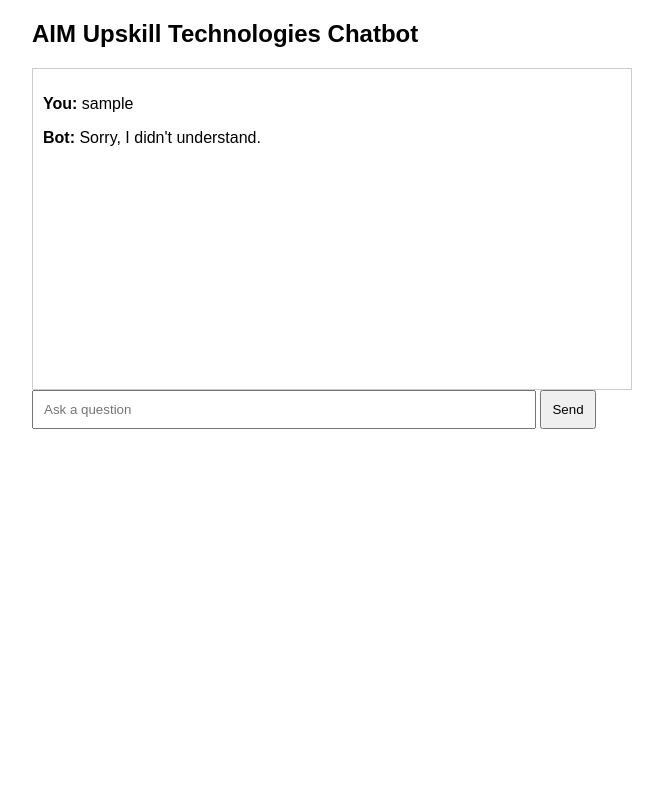
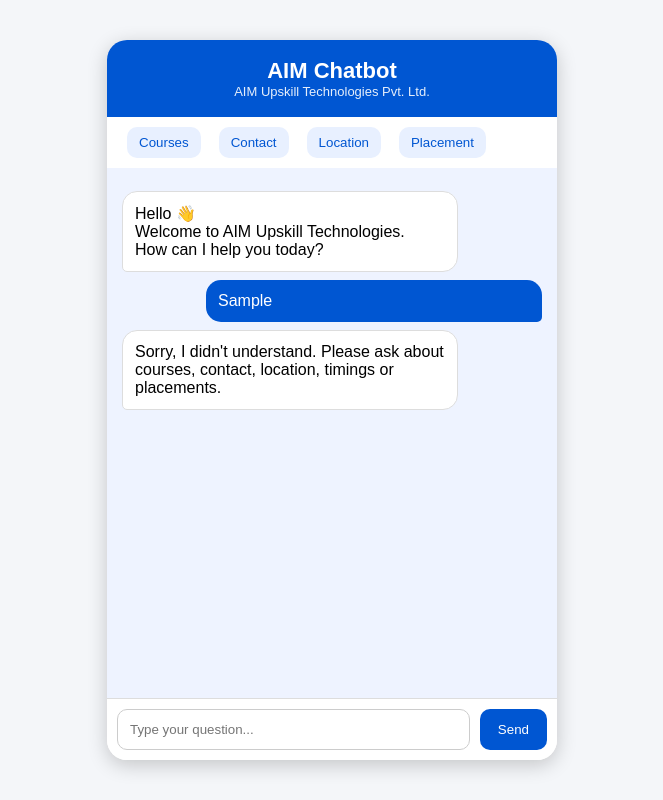
Before and after one commit to jackjackj666-maker/aim-chatbot, a plain HTML site: page index.html in a window 1280 px wide. Both pictures are taken after typing "Sample" into the empty fields and a click on the button "Send". Shown: the whole page, without its empty margins (308-971 px from the left). Drawn offline with Linux system fonts and the light colour scheme.

Commit message:
Update index.html

```diff
--- a/index.html
+++ b/index.html
@@ -1,64 +1,238 @@
 <!DOCTYPE html>
-<html>
+<html lang="en">
 <head>
+<meta charset="UTF-8">
+<meta name="viewport" content="width=device-width, initial-scale=1.0">
 <title>AIM Chatbot</title>
+
 <style>
-        body {
-            font-family: Arial;
-            max-width: 600px;
-            margin: 20px auto;
+*{
+margin:0;
+padding:0;
+box-sizing:border-box;
+font-family:Arial,sans-serif;
 }
 
-        #chatbox {
-            height: 300px;
-            border: 1px solid #ccc;
-            padding: 10px;
-            overflow-y: auto;
+body{
+background:#f4f6f9;
+display:flex;
+justify-content:center;
+align-items:center;
+height:100vh;
 }
 
-        input {
-            width: 80%;
-            padding: 10px;
+.chat-container{
+width:95%;
+max-width:450px;
+height:90vh;
+background:white;
+border-radius:20px;
+box-shadow:0 5px 20px rgba(0,0,0,0.2);
+overflow:hidden;
+display:flex;
+flex-direction:column;
 }
 
-        button {
-            padding: 10px;
+.header{
+background:#0056d2;
+color:white;
+padding:18px;
+text-align:center;
+}
+
+.header h2{
+font-size:22px;
+}
+
+.header p{
+font-size:13px;
+opacity:0.9;
+}
+
+.chat-box{
+flex:1;
+padding:15px;
+overflow-y:auto;
+background:#eef3ff;
+}
+
+.message{
+max-width:80%;
+padding:12px;
+margin:8px 0;
+border-radius:15px;
+word-wrap:break-word;
+}
+
+.user{
+background:#0056d2;
+color:white;
+margin-left:auto;
+border-bottom-right-radius:5px;
+}
+
+.bot{
+background:white;
+border:1px solid #ddd;
+border-bottom-left-radius:5px;
+}
+
+.input-area{
+display:flex;
+padding:10px;
+background:white;
+border-top:1px solid #ddd;
+}
+
+input{
+flex:1;
+padding:12px;
+border:1px solid #ccc;
+border-radius:10px;
+outline:none;
+}
+
+button{
+margin-left:10px;
+padding:12px 18px;
+border:none;
+background:#0056d2;
+color:white;
+border-radius:10px;
+cursor:pointer;
+}
+
+button:hover{
+opacity:0.9;
+}
+
+.quick-buttons{
+padding:10px;
+display:flex;
+gap:8px;
+overflow-x:auto;
+background:white;
+}
+
+.quick-buttons button{
+background:#e8f0ff;
+color:#0056d2;
+padding:8px 12px;
+white-space:nowrap;
 }
 </style>
 </head>
+
 <body>
 
-<h2>AIM Upskill Technologies Chatbot</h2>
+<div class="chat-container">
 
-<div id="chatbox"></div>
+<div class="header">
+<h2>AIM Chatbot</h2>
+<p>AIM Upskill Technologies Pvt. Ltd.</p>
+</div>
 
-<input type="text" id="userInput" placeholder="Ask a question">
+<div class="quick-buttons">
+<button onclick="quickAsk('courses')">Courses</button>
+<button onclick="quickAsk('contact')">Contact</button>
+<button onclick="quickAsk('location')">Location</button>
+<button onclick="quickAsk('placement')">Placement</button>
+</div>
+
+<div class="chat-box" id="chatBox">
+<div class="message bot">
+Hello 👋<br>
+Welcome to AIM Upskill Technologies.<br>
+How can I help you today?
+</div>
+</div>
+
+<div class="input-area">
+<input type="text" id="userInput" placeholder="Type your question...">
 <button onclick="sendMessage()">Send</button>
+</div>
+
+</div>
 
 <script>
-function sendMessage() {
-    let input = document.getElementById("userInput").value.toLowerCase();
-    let chatbox = document.getElementById("chatbox");
 
-    let response = "Sorry, I didn't understand.";
+function addMessage(text,type){
+let chatBox=document.getElementById("chatBox");
+
+let msg=document.createElement("div");
+msg.className="message "+type;
+msg.innerHTML=text;
+
+chatBox.appendChild(msg);
+chatBox.scrollTop=chatBox.scrollHeight;
+}
+
+function getBotResponse(input){
+
+input=input.toLowerCase();
 
 if(input.includes("hi") || input.includes("hello"))
-        response = "Hello! Welcome to AIM Upskill Technologies.";
+return "Hello! Welcome to AIM Upskill Technologies.";
 
-    else if(input.includes("courses"))
-        response = "We offer Python, Java, Data Science, Full Stack Development, Cyber Security and more.";
+if(input.includes("name"))
+return "Our institute name is AIM Upskill Technologies Pvt. Ltd.";
 
-    else if(input.includes("contact"))
-        response = "Contact: 9700029913, 7989599972";
+if(input.includes("courses"))
+return "Courses: Python, Java, Data Science, Machine Learning, Full Stack Development, Cyber Security, Networking, C, C++ and more.";
 
-    else if(input.includes("location"))
-        response = "Old Gajuwaka Junction, Visakhapatnam.";
+if(input.includes("python"))
+return "We provide Core Python, Advanced Python and Full Stack Python training.";
 
-    chatbox.innerHTML += "<p><b>You:</b> " + input + "</p>";
-    chatbox.innerHTML += "<p><b>Bot:</b> " + response + "</p>";
+if(input.includes("java"))
+return "We provide Core Java, Advanced Java and Full Stack Java training.";
 
-    document.getElementById("userInput").value = "";
+if(input.includes("location"))
+return "Old Gajuwaka Junction, Opp Signal Point, Visakhapatnam.";
+
+if(input.includes("contact"))
+return "Phone: 9700029913<br>Phone: 7989599972";
+
+if(input.includes("email"))
+return "aimsoftwaretechnologiesvsp@gmail.com";
+
+if(input.includes("placement"))
+return "We provide placement assistance and career guidance.";
+
+if(input.includes("timing"))
+return "Institute timings: 9:00 AM to 8:00 PM";
+
+return "Sorry, I didn't understand. Please ask about courses, contact, location, timings or placements.";
 }
+
+function sendMessage(){
+
+let input=document.getElementById("userInput");
+
+if(input.value.trim()==="") return;
+
+addMessage(input.value,"user");
+
+let response=getBotResponse(input.value);
+
+setTimeout(()=>{
+addMessage(response,"bot");
+},500);
+
+input.value="";
+}
+
+function quickAsk(text){
+document.getElementById("userInput").value=text;
+sendMessage();
+}
+
+document.getElementById("userInput")
+.addEventListener("keypress",function(e){
+if(e.key==="Enter"){
+sendMessage();
+}
+});
+
 </script>
 
 </body>
```
Lines whose indentation alone changed are shown as unchanged.
